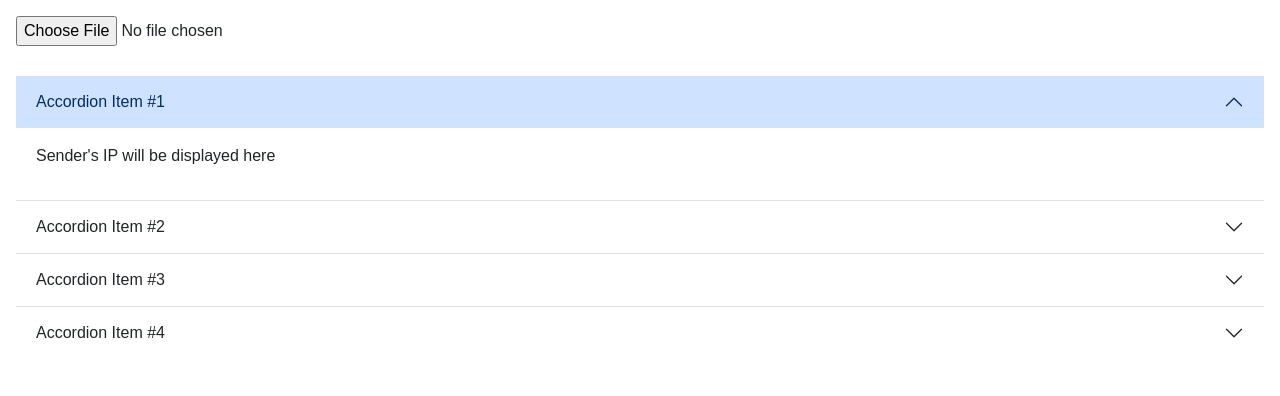
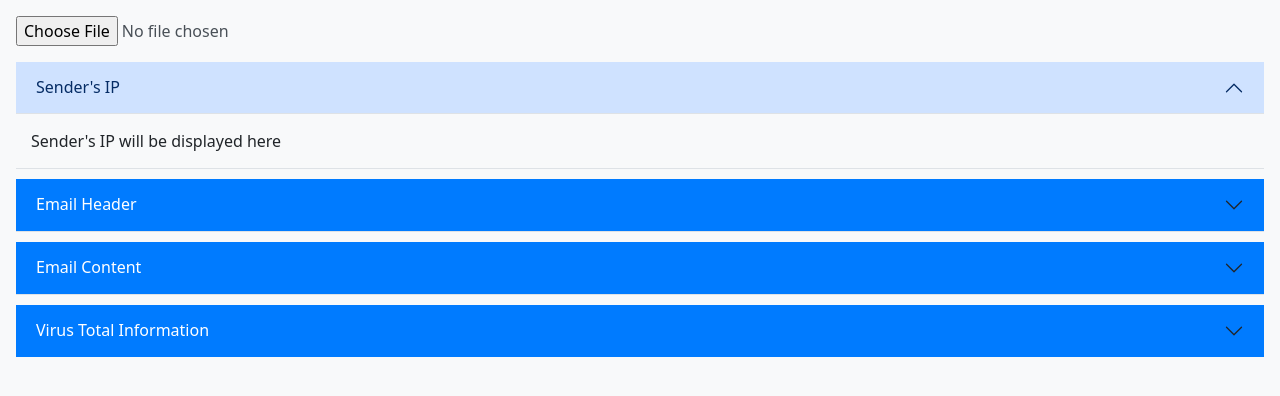
Before and after one commit to mammadlilqar/Phising-Analyzer, a Flask app: page / in a window 1280 px wide, after a click on "Sender's IP". Shown: the top 396 px of the page. Run offline with Flask 3, Linux system fonts and the light colour scheme.

Commit message:
Add files via upload

```diff
--- a/Phising Analyzer/static/script.js
+++ b/Phising Analyzer/static/script.js
@@ -2,9 +2,9 @@ function handleFileSelect() {
     var fileInput = document.getElementById("file-input");
     var statusElement = document.getElementById("status");
     var headerElement = document.getElementById("email-header");
-    var bodyElement = document.getElementById("email-body");
     var senderIpElement = document.getElementById("sender-ip");
     var abuseInfoElement = document.getElementById("abuse-info");
+    var emailContentElement = document.getElementById("email-content"); // Added line
 
     if (fileInput.files.length > 0) {
         var file = fileInput.files[0];
@@ -27,8 +27,8 @@ function handleFileSelect() {
 
                     // Display the content of the .eml file
                     headerElement.textContent = `Email Headers:\n${headers}`;
-                    bodyElement.textContent = `Email Body:\n${body}`;
                     senderIpElement.innerHTML = `Sender's IP: ${senderIp}`;
+                    emailContentElement.textContent = `Email Content:\n${body}`; // Added line
 
                     // Check if the IP is malicious using the VirusTotal API
                     console.log("Checking IP for abuse:", senderIp);
@@ -37,9 +37,9 @@ function handleFileSelect() {
                 } else {
                     // Handle case where headers are not found
                     headerElement.textContent = "Invalid .eml file. Headers not found.";
-                    bodyElement.textContent = "";
                     senderIpElement.textContent = "";
                     abuseInfoElement.textContent = ""; // Clear abuse info
+                    emailContentElement.textContent = ""; // Added line
                     statusElement.textContent = "";
                 }
             };
@@ -51,14 +51,15 @@ function handleFileSelect() {
             // Clear the file input
             fileInput.value = "";
             headerElement.textContent = "";
-            bodyElement.textContent = "";
             senderIpElement.textContent = "";
             abuseInfoElement.textContent = ""; // Clear abuse info
+            emailContentElement.textContent = ""; // Added line
         }
     } else {
         statusElement.textContent = "Please select a file.";
     }
 }
+
 
 function checkIPForAbuse(ip) {
     console.log("Checking IP for abuse:", ip);
--- a/Phising Analyzer/static/style.css
+++ b/Phising Analyzer/static/style.css
@@ -1,20 +1,77 @@
 body {
-    font-family: Arial, sans-serif;
-    margin: 20px;
-  }
+  background-color: #f8f9fa;
+  color: #495057;
+}
 
-  #file-input {
-    margin-bottom: 20px;
-  }
+.container {
+  max-width: 800px;
+  margin: auto;
+  padding: 20px;
+  border: 1px solid #dee2e6;
+  border-radius: 5px;
+  background-color: #fff;
+  box-shadow: 0 0 10px rgba(0, 0, 0, 0.1);
+}
 
-  #status {
-    margin-bottom: 10px;
-  }
+.file-input-container {
+  margin-top: 20px;
+}
 
-  #file-content {
-    white-space: pre-line;
-    border: 1px solid #ddd;
-    padding: 10px;
-    border-radius: 5px;
-    background-color: #f8f9fa;
-  }
+/* Improved file input styling */
+.custom-file-input {
+  color: #495057;
+  cursor: pointer;
+}
+
+.custom-file-input::before {
+  content: 'Choose file';
+}
+
+.custom-file-input::after {
+  content: 'Browse';
+  padding: 0.5rem 1rem;
+  border: 1px solid #dee2e6;
+  border-radius: 5px;
+  background-color: #fff;
+  color: #495057;
+  margin-left: 5px;
+}
+
+.accordion-item {
+  background-color: #f8f9fa;
+  border: 1px solid #dee2e6;
+  border-radius: 5px;
+  margin-bottom: 10px;
+}
+
+.accordion-button {
+  background-color: #007bff;
+  color: #fff;
+}
+
+.accordion-button:hover {
+  background-color: #0056b3;
+}
+
+.accordion-body {
+  padding: 15px;
+}
+
+.accordion-body p {
+  margin-bottom: 0;
+}
+
+.pre-scrollable {
+  max-height: 300px;
+  overflow-y: auto;
+}
+
+.btn-primary {
+  background-color: #007bff;
+  border-color: #007bff;
+}
+
+.btn-primary:hover {
+  background-color: #0056b3;
+  border-color: #0056b3;
+}
--- a/Phising Analyzer/templates/index.html
+++ b/Phising Analyzer/templates/index.html
@@ -15,6 +15,7 @@
 </head>
 
 <body class="p-3 m-0 border-0 bd-example m-0 border-0">
+
     <input type="file" id="file-input" accept=".eml" class="form-control-file" onchange="handleFileSelect()" />
     <p id="status"></p>
     <div class="accordion accordion-flush" id="accordionFlushExample">
@@ -22,7 +23,7 @@
             <h2 class="accordion-header">
                 <button class="accordion-button collapsed" type="button" data-bs-toggle="collapse"
                     data-bs-target="#flush-collapseOne" aria-expanded="false" aria-controls="flush-collapseOne">
-                    Accordion Item #1
+                    Sender's IP
                 </button>
             </h2>
             <div id="flush-collapseOne" class="accordion-collapse collapse" data-bs-parent="#accordionFlushExample">
@@ -34,39 +35,41 @@
         <div class="accordion-item">
             <h2 class="accordion-header">
                 <button class="accordion-button collapsed" type="button" data-bs-toggle="collapse"
-                    data-bs-target="#flush-collapseTwo" aria-expanded="false" aria-controls="flush-collapseTwo">
-                    Accordion Item #2
-                </button>
-            </h2>
-            <div id="flush-collapseTwo" class="accordion-collapse collapse" data-bs-parent="#accordionFlushExample">
-                <div class="accordion-body">
-                    <pre id="email-body"></pre>
-                </div>
-            </div>
-        </div>
-        <div class="accordion-item">
-            <h2 class="accordion-header">
-                <button class="accordion-button collapsed" type="button" data-bs-toggle="collapse"
                     data-bs-target="#flush-collapseThree" aria-expanded="false" aria-controls="flush-collapseThree">
-                    Accordion Item #3
+                    Email Header
                 </button>
             </h2>
             <div id="flush-collapseThree" class="accordion-collapse collapse" data-bs-parent="#accordionFlushExample">
                 <div class="accordion-body"><pre id="email-header"></pre></div>
             </div>
         </div>
+
+        <!-- Add this section for Email Content -->
+        <div class="accordion-item">
+            <h2 class="accordion-header">
+                <button class="accordion-button collapsed" type="button" data-bs-toggle="collapse"
+                    data-bs-target="#flush-collapseTwo" aria-expanded="false" aria-controls="flush-collapseTwo">
+                    Email Content
+                </button>
+            </h2>
+            <div id="flush-collapseTwo" class="accordion-collapse collapse" data-bs-parent="#accordionFlushExample">
+                <div class="accordion-body"><pre id="email-content"></pre></div>
+            </div>
+        </div>
+        <!-- End of Email Content section -->
+
         <!-- ... (your existing code) -->
 
         <div class="accordion-item">
             <h2 class="accordion-header">
                 <button class="accordion-button collapsed" type="button" data-bs-toggle="collapse"
                     data-bs-target="#flush-collapseFour" aria-expanded="false" aria-controls="flush-collapseFour">
-                    Accordion Item #4
+                    Virus Total Information
                 </button>
             </h2>
             <div id="flush-collapseFour" class="accordion-collapse collapse" data-bs-parent="#accordionFlushExample">
                 <div class="accordion-body">
-                    <p id="abuse-info"></p> <!-- Add this line for AbuseIPDB information -->
+                    <p id="abuse-info"></p> <!-- Add this line for VirusTotal information -->
                 </div>
             </div>
         </div>
```
